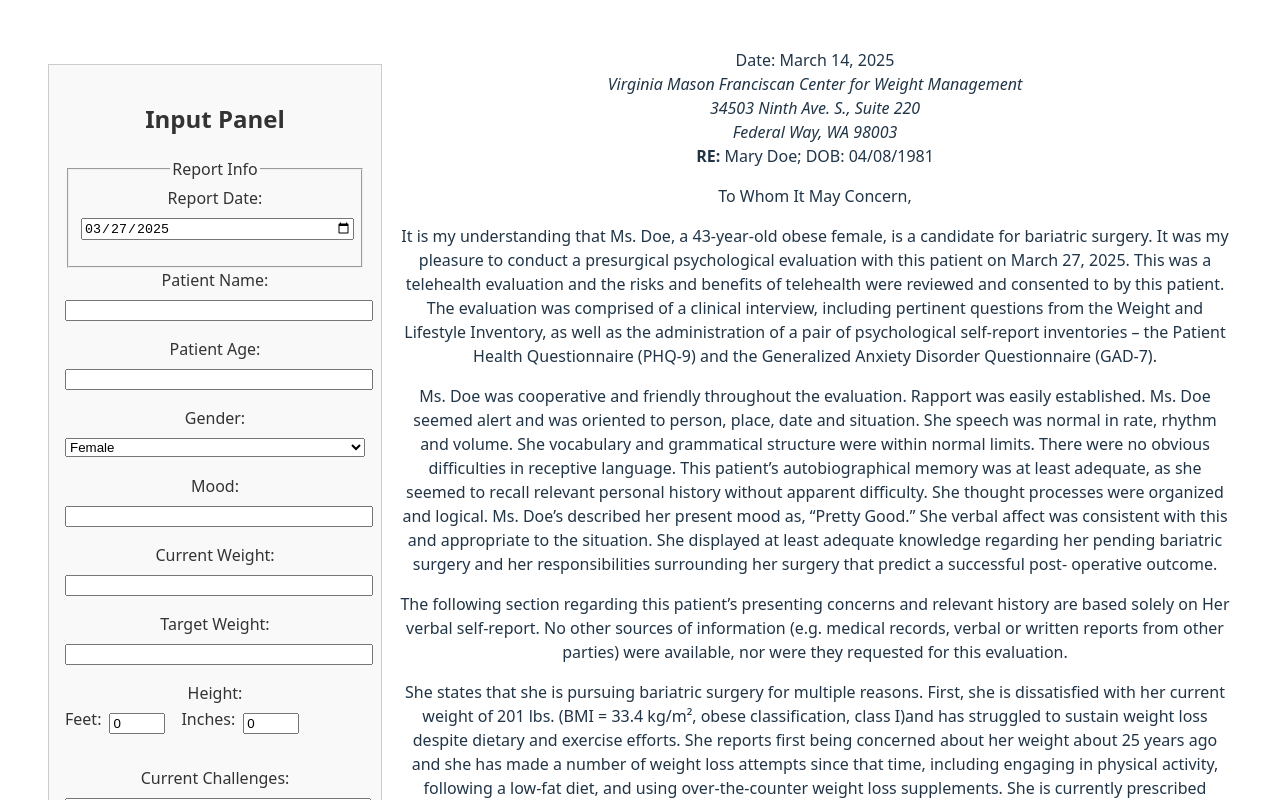
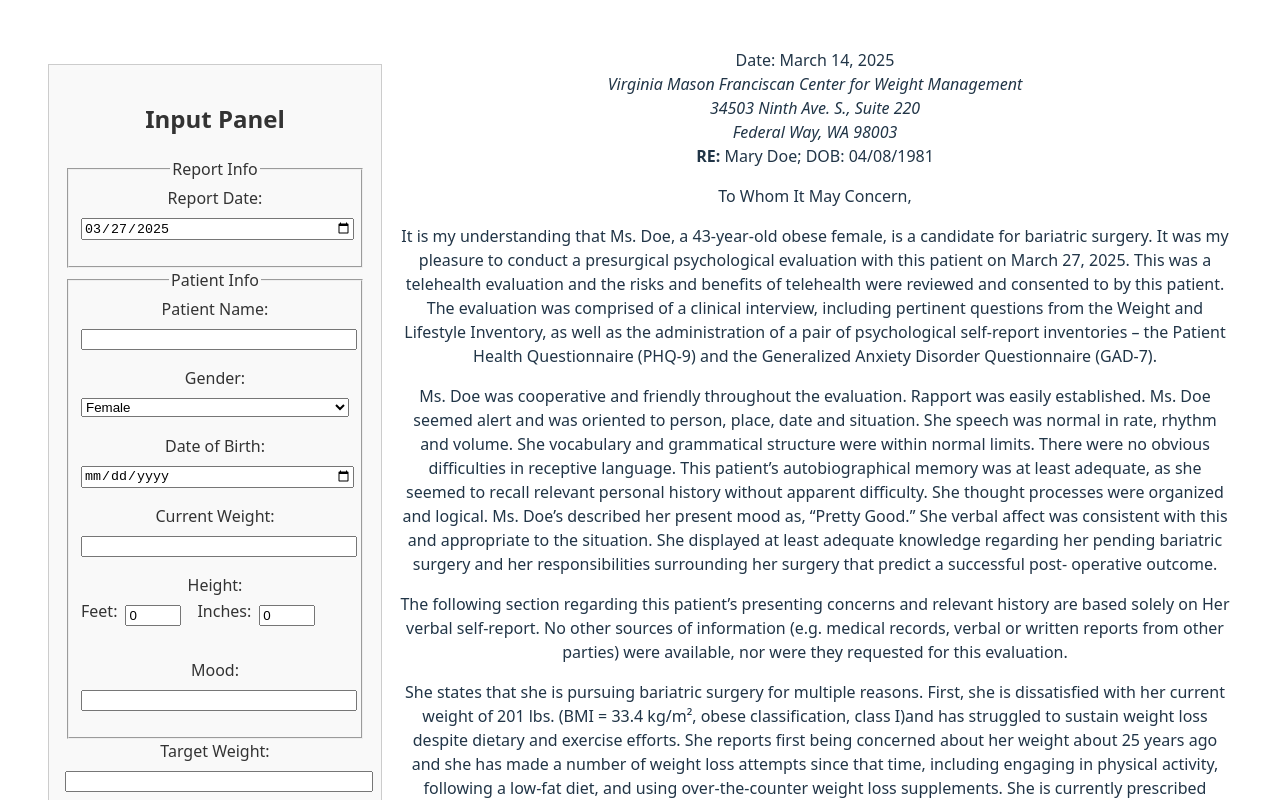
Before and after one commit to mvillaronga/bariatric-reporting, a React (Vite) app: page / in a window 1280 px wide. Shown: the top 800 px of the page. Built offline with nearby package versions, Linux system fonts and the light colour scheme.

Commit message:
patient info panel

```diff
--- a/src/components/InputPanel/InputPanel.jsx
+++ b/src/components/InputPanel/InputPanel.jsx
@@ -5,12 +5,14 @@ import HeightInput from './HeightInput';
 import ConditionalTextArea from './ConditionalTextArea'; // updated import
 import genderData from '../../data/genderData'; // added import
 import ReportInfoPanel from './ReportInfoPanel'; // added import
+import PatientInfoPanel from './PatientInfoPanel'; // added import
 
 export default function InputPanel({ onUpdate }) {
     const initialState = {
         reportDate: new Date().toISOString().substring(0,10), // default to current date (yyyy-mm-dd)
         patientName: '',
-        patientAge: '',
+        // patientAge removed; will be calculated from dateOfBirth
+        dateOfBirth: '', // added new field
         gender: 'Female',
         mood: '',
         currentWeight: '',
@@ -34,8 +36,21 @@ export default function InputPanel({ onUpdate }) {
         setFormData({ ...formData, [name]: value });
     };
 
+    const computeAge = (dob) => {
+        if (!dob) return '';
+        const birthDate = new Date(dob);
+        const today = new Date();
+        let age = today.getFullYear() - birthDate.getFullYear();
+        const m = today.getMonth() - birthDate.getMonth();
+        if (m < 0 || (m === 0 && today.getDate() < birthDate.getDate())) {
+            age--;
+        }
+        return age;
+    };
+
     const handleSubmit = () => {
-        onUpdate(formData);
+        const computedAge = computeAge(formData.dateOfBirth);
+        onUpdate({ ...formData, patientAge: computedAge });
         setFormData(initialState);
     };
 
@@ -43,40 +58,12 @@ export default function InputPanel({ onUpdate }) {
         <div className="input-panel">
             <h2>Input Panel</h2>
             <ReportInfoPanel formData={formData} handleChange={handleChange} /> {/* Added Report Info panel on top */}
-            <label>
-                Patient Name:
-                <input type="text" name="patientName" value={formData.patientName} onChange={handleChange} />
-            </label>
-            <label>
-                Patient Age:
-                <input type="number" name="patientAge" value={formData.patientAge} onChange={handleChange} />
-            </label>
-            <label>
-                Gender:
-                <select name="gender" value={formData.gender} onChange={handleChange}>
-                    <option value="Female">Female</option>
-                    <option value="Male">Male</option>
-                    <option value="Non-Binary">Non-Binary</option>
-                </select>
-            </label>
-            <label>
-                Mood:
-                <input type="text" name="mood" value={formData.mood} onChange={handleChange} />
-            </label>
-            <label>
-                Current Weight:
-                <input type="number" name="currentWeight" value={formData.currentWeight} onChange={handleChange} />
-            </label>
+            <PatientInfoPanel formData={formData} handleChange={handleChange} setFormData={setFormData} /> {/* Added Patient Info panel below Report Info panel */}
+            {/* Removed duplicate PatientInfoPanel fields: Patient Name, Patient Age, Gender, Current Weight, and Height */}
+            {/* Removed mood label from here */}
             <label>
                 Target Weight:
                 <input type="number" name="targetWeight" value={formData.targetWeight} onChange={handleChange} />
-            </label>
-            <label>
-                Height:
-                <HeightInput
-                  value={parseInt(formData.height, 10) || 0}
-                  onChange={(newHeight) => setFormData({ ...formData, height: newHeight })}
-                />
             </label>
             <label>
                 Current Challenges:
@@ -114,7 +101,6 @@ export default function InputPanel({ onUpdate }) {
                 Legal Drug Use:
                 <textarea name="legalDrugUse" value={formData.legalDrugUse} onChange={handleChange}></textarea>
             </label>
-            {/* Removed the existing Substance Usage textarea */}
             <ConditionalTextArea
                 label="Has Addiction HIstory"
                 defaultValue={`${(genderData[formData.gender] || genderData['Female']).pronoun} denies any history of heavy or problemactic substance abuse`}
--- /dev/null
+++ b/src/components/InputPanel/PatientInfoPanel.jsx
@@ -0,0 +1,68 @@
+import React from 'react';
+import PropTypes from 'prop-types';
+import HeightInput from './HeightInput';
+
+export default function PatientInfoPanel({ formData, handleChange, setFormData }) {
+  return (
+    <fieldset>
+      <legend>Patient Info</legend>
+      <label>
+        Patient Name:
+        <input
+          type="text"
+          name="patientName"
+          value={formData.patientName}
+          onChange={handleChange}
+        />
+      </label>
+      <label>
+        Gender:
+        <select name="gender" value={formData.gender} onChange={handleChange}>
+          <option value="Female">Female</option>
+          <option value="Male">Male</option>
+          <option value="Non-Binary">Non-Binary</option>
+        </select>
+      </label>
+      <label>
+        Date of Birth:
+        <input
+          type="date"
+          name="dateOfBirth"
+          value={formData.dateOfBirth}
+          onChange={handleChange}
+        />
+      </label>
+      <label>
+        Current Weight:
+        <input
+          type="number"
+          name="currentWeight"
+          value={formData.currentWeight}
+          onChange={handleChange}
+        />
+      </label>
+      <label>
+        Height:
+        <HeightInput
+          value={parseInt(formData.height, 10) || 0}
+          onChange={(newHeight) => setFormData({ ...formData, height: newHeight })}
+        />
+      </label>
+      <label>
+        Mood:
+        <input
+          type="text"
+          name="mood"
+          value={formData.mood}
+          onChange={handleChange}
+        />
+      </label>
+    </fieldset>
+  );
+}
+
+PatientInfoPanel.propTypes = {
+  formData: PropTypes.object.isRequired,
+  handleChange: PropTypes.func.isRequired,
+  setFormData: PropTypes.func.isRequired,
+};
```
